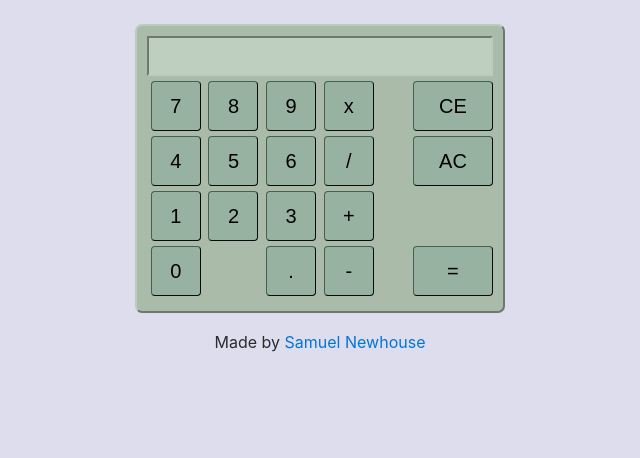
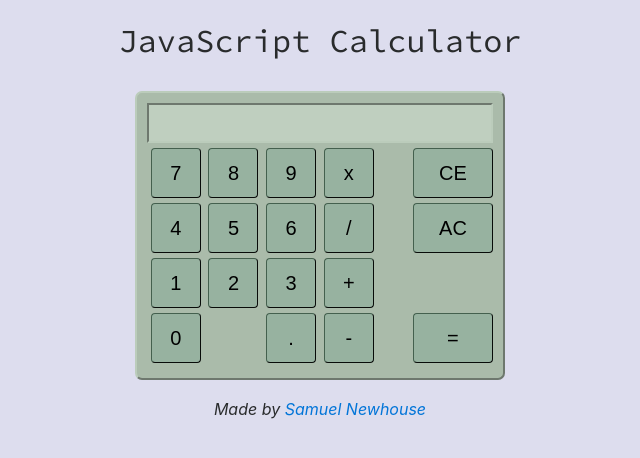
Before and after one commit to SamuelNewhouse/javascript-calculator, a plain HTML site: page index.html in a window 1280 px wide. Shown: the whole page, without its empty margins (320-960 px from the left). Drawn offline with nearby package versions, Linux system fonts and the light colour scheme.

Commit message:
added title and some tweaks

```diff
--- a/index.html
+++ b/index.html
@@ -2,16 +2,21 @@
 <html>
 
 <head>
+	<meta name="description" content='This is my submission for the "Build a JavaScript Calculator" project on www.freecodecamp.com.'>
+	<meta name="author" content="Samuel Newhouse">
 	<meta charset="utf-8">
 	<link href="https://maxcdn.bootstrapcdn.com/bootstrap/4.0.0-alpha.6/css/bootstrap.min.css" rel="stylesheet" integrity="sha384-rwoIResjU2yc3z8GV/NPeZWAv56rSmLldC3R/AZzGRnGxQQKnKkoFVhFQhNUwEyJ"
 	 crossorigin="anonymous">
-	<link rel="stylesheet" href="styles/style.css" type="text/css">
+	<link href="https://fonts.googleapis.com/css?family=Source+Code+Pro" rel="stylesheet">
+	<link href="styles/style.css" rel="stylesheet"  type="text/css">
 	<script src="https://ajax.googleapis.com/ajax/libs/jquery/3.2.1/jquery.min.js"></script>
 	<script src="scripts/script.js"></script>
 	<title>JavaScript Calculator</title>
 </head>
 
 <body>
+	<br>
+	<h2>JavaScript Calculator</h2>
 	<br>
 	<div class="container calcContainer">
 		<div id="numDisplay">
--- a/scripts/script.js
+++ b/scripts/script.js
@@ -61,7 +61,7 @@ $(function () {
 				while (multDivIndex !== -1) {
 					subStr = subStr.slice(multDivIndex + 1); // Delete left hand, leave right hand plus everything else.
 					multDivIndex = subStr.search(reMultOrDiv); // End of right hand.
-					rightHandIndex = multDivIndex > -1 ? multDivIndex : subStr.length; // End of one number or end of string?
+					rightHandIndex = multDivIndex > -1 ? multDivIndex : subStr.length; // End of one number or end of whole sequence?
 					rightHand = parseFloat(subStr.slice(0, rightHandIndex)); // Right hand number.
 
 					if (operator === 'x')
--- a/styles/style.css
+++ b/styles/style.css
@@ -1,6 +1,9 @@
 body {
 	background: #ddddee;
 	text-align: center;
+}
+h2 {
+	font-family: 'Source Code Pro', monospace;
 }
 div {
 	text-align: center;
@@ -54,4 +57,5 @@ h5, button, .col-2, .col-4 {
 }
 p {
 	padding: 17px;
+	font-style: italic;
 }
```
